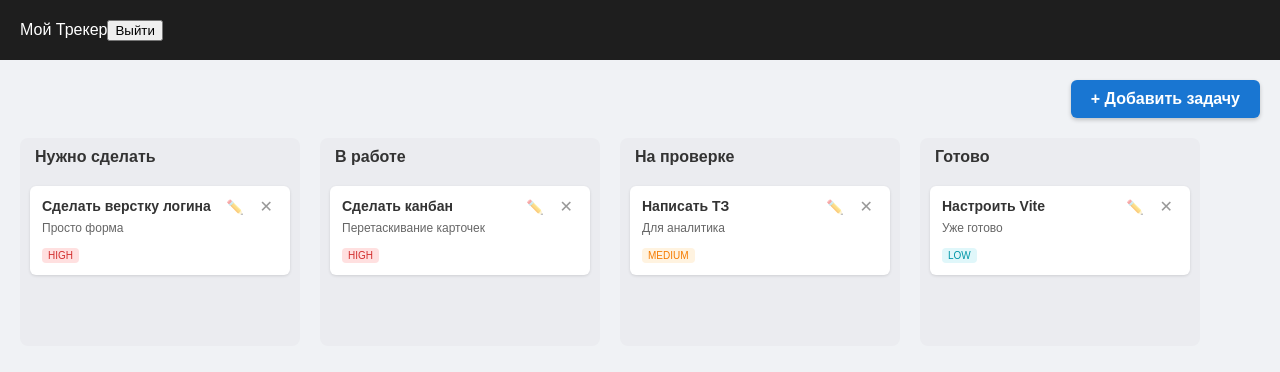
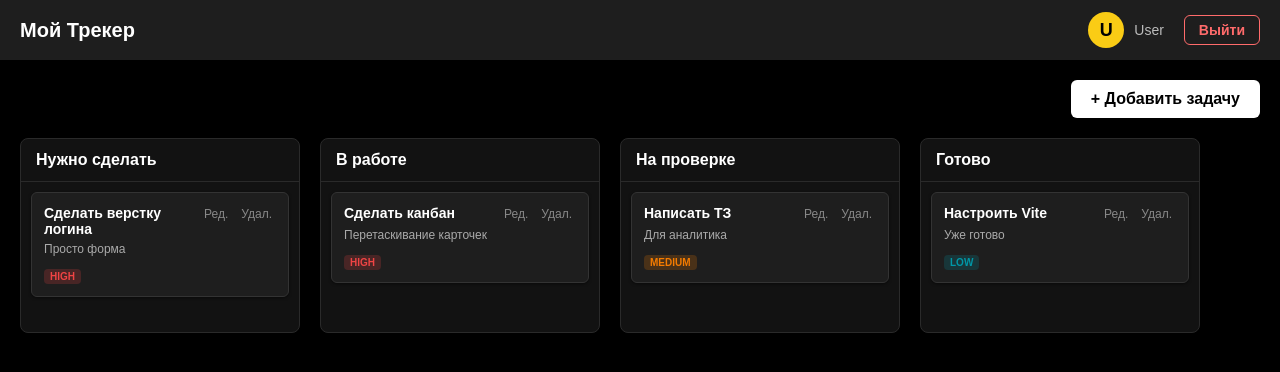
Before and after one commit to KonstantinMAY/Training-task-tracker, a React (Vite) app in the folder frontend/: page /board in a window 1280 px wide. Shown: the top 372 px of the page. Built offline with nearby package versions, Linux system fonts and the light colour scheme.

Commit message:
feat: темная тема, красивый логин и шапка, замена иконок на кнопки

```diff
--- a/frontend/src/App.css
+++ b/frontend/src/App.css
@@ -1,184 +1,162 @@
-.counter {
-  font-size: 16px;
-  padding: 5px 10px;
-  border-radius: 5px;
-  color: var(--accent);
-  background: var(--accent-bg);
-  border: 2px solid transparent;
-  transition: border-color 0.3s;
-  margin-bottom: 24px;
-
-  &:hover {
-    border-color: var(--accent-border);
-  }
-  &:focus-visible {
-    outline: 2px solid var(--accent);
-    outline-offset: 2px;
-  }
+/* =========================================
+   СТИЛИ ДЛЯ ЛОГИНА (Темная тема)
+   ========================================= */
+.login-container {
+  display: flex;
+  justify-content: center;
+  align-items: center;
+  height: 100vh;
+  background-color: #000000; /* Черный фон */
 }
 
-.hero {
-  position: relative;
-
-  .base,
-  .framework,
-  .vite {
-    inset-inline: 0;
-    margin: 0 auto;
+.login-form {
+  background: #121212; /* Темно-серая карточка, чтобы не сливалась */
+  padding: 40px;
+  border-radius: 16px;
+  border: 1px solid #2a2a2a; /* Тонкая рамка */
+  box-shadow: 0 15px 35px rgba(0, 0, 0, 0.8); /* Глубокая тень */
+  display: flex;
+  flex-direction: column;
+  gap: 20px;
+  width: 100%;
+  max-width: 400px;
 }
 
-  .base {
-    width: 170px;
-    position: relative;
-    z-index: 0;
+.login-form h2 {
+  text-align: center;
+  color: #ffffff; /* Белый заголовок */
+  margin: 0;
+  font-size: 28px;
 }
 
-  .framework,
-  .vite {
-    position: absolute;
+.login-subtitle {
+  text-align: center;
+  color: #888888; /* Серый подзаголовок */
+  margin: -10px 0 10px 0;
+  font-size: 14px;
 }
 
-  .framework {
-    z-index: 1;
-    top: 34px;
-    height: 28px;
-    transform: perspective(2000px) rotateZ(300deg) rotateX(44deg) rotateY(39deg)
-      scale(1.4);
+.input-group {
+  display: flex;
+  align-items: center;
 }
 
-  .vite {
-    z-index: 0;
-    top: 107px;
-    height: 26px;
-    width: auto;
-    transform: perspective(2000px) rotateZ(300deg) rotateX(40deg) rotateY(39deg)
-      scale(0.8);
-  }
+.input-group input {
+  width: 100%;
+  /* Убрали большой отступ слева (45px), так как иконок больше нет */
+  padding: 14px 15px;
+  background-color: #1e1e1e; /* Темный фон инпута */
+  color: #ffffff; /* Белый текст при вводе */
+  border: 2px solid #333333; /* Темная рамка */
+  border-radius: 8px;
+  font-size: 16px;
+  transition: all 0.3s;
+  box-sizing: border-box;
+  outline: none;
 }
 
-#center {
-  display: flex;
-  flex-direction: column;
-  gap: 25px;
-  place-content: center;
-  place-items: center;
-  flex-grow: 1;
-
-  @media (max-width: 1024px) {
-    padding: 32px 20px 24px;
-    gap: 18px;
-  }
+.input-group input::placeholder {
+  color: #666666; /* Темно-серый плейсхолдер */
 }
 
-#next-steps {
-  display: flex;
-  border-top: 1px solid var(--border);
-  text-align: left;
-
-  & > div {
-    flex: 1 1 0;
-    padding: 32px;
-    @media (max-width: 1024px) {
-      padding: 24px 20px;
-    }
+.input-group input:focus {
+  border-color: #ffffff; /* При клике рамка становится белой */
+  box-shadow: 0 0 0 3px rgba(255, 255, 255, 0.1);
 }
 
-  .icon {
-    margin-bottom: 16px;
-    width: 22px;
-    height: 22px;
+.error-message {
+  background: rgba(239, 68, 68, 0.1); /* Полупрозрачный красный фон */
+  color: #ef4444;
+  padding: 10px;
+  border-radius: 8px;
+  font-size: 14px;
+  text-align: center;
+  border: 1px solid #ef4444;
 }
 
-  @media (max-width: 1024px) {
-    flex-direction: column;
-    text-align: center;
-  }
+.login-btn {
+  padding: 14px;
+  background-color: #ffffff; /* Белая кнопка */
+  color: #000000; /* Черный текст */
+  border: none;
+  border-radius: 8px;
+  font-size: 16px;
+  font-weight: bold;
+  cursor: pointer;
+  transition: all 0.2s;
 }
 
-#docs {
-  border-right: 1px solid var(--border);
-
-  @media (max-width: 1024px) {
-    border-right: none;
-    border-bottom: 1px solid var(--border);
-  }
+.login-btn:hover {
+  background-color: #e0e0e0; /* Чуть темнеет при наведении */
+  transform: translateY(-2px);
+  box-shadow: 0 5px 15px rgba(255, 255, 255, 0.2);
 }
 
-#next-steps ul {
-  list-style: none;
-  padding: 0;
+/* =========================================
+   СТИЛИ ДЛЯ ШАПКИ (Header)
+   ========================================= */
+/* Переопределяем базовую шапку, чтобы добавить justify-content */
+.app-header {
   display: flex;
-  gap: 8px;
-  margin: 32px 0 0;
+  justify-content: space-between !important; /* Кнопка справа */
+  align-items: center;
+  padding: 0 20px;
+  height: 60px;
+  background-color: #1e1e1e;
+  color: white;
+}
 
 .logo {
-    height: 18px;
+  font-size: 20px;
+  font-weight: 800;
+  display: flex;
+  align-items: center;
+  gap: 10px;
 }
 
-  a {
-    color: var(--text-h);
-    font-size: 16px;
-    border-radius: 6px;
-    background: var(--social-bg);
+.header-right {
   display: flex;
-    padding: 6px 12px;
   align-items: center;
-    gap: 8px;
-    text-decoration: none;
-    transition: box-shadow 0.3s;
-
-    &:hover {
-      box-shadow: var(--shadow);
-    }
-    .button-icon {
-      height: 18px;
-      width: 18px;
-    }
+  gap: 20px;
 }
 
-  @media (max-width: 1024px) {
-    margin-top: 20px;
-    flex-wrap: wrap;
-    justify-content: center;
-
-    li {
-      flex: 1 1 calc(50% - 8px);
+.user-profile {
+  display: flex;
+  align-items: center;
+  gap: 10px;
 }
 
-    a {
-      width: 100%;
+.avatar {
+  width: 36px;
+  height: 36px;
+  background: #facc15;
+  color: #000000;
+  border-radius: 50%;
+  display: flex;
   justify-content: center;
-      box-sizing: border-box;
-    }
-  }
+  align-items: center;
+  font-weight: bold;
+  font-size: 18px;
 }
 
-#spacer {
-  height: 88px;
-  border-top: 1px solid var(--border);
-  @media (max-width: 1024px) {
-    height: 48px;
-  }
+.user-email {
+  font-size: 14px;
+  color: #bbb;
 }
 
-.ticks {
-  position: relative;
-  width: 100%;
-
-  &::before,
-  &::after {
-    content: '';
-    position: absolute;
-    top: -4.5px;
-    border: 5px solid transparent;
+.logout-btn {
+  background-color: transparent;
+  color: #ff6b6b;
+  border: 1px solid #ff6b6b;
+  padding: 6px 14px;
+  border-radius: 6px;
+  cursor: pointer;
+  font-size: 14px;
+  font-weight: 600;
+  transition: all 0.3s;
 }
 
-  &::before {
-    left: 0;
-    border-left-color: var(--border);
+.logout-btn:hover {
+  background-color: #ff6b6b;
+  color: white;
 }
-  &::after {
-    right: 0;
-    border-right-color: var(--border);
-  }
-}
--- a/frontend/src/components/KanbanBoard.tsx
+++ b/frontend/src/components/KanbanBoard.tsx
@@ -52,10 +52,10 @@ function TaskCard({ task, onEdit }: { task: Task; onEdit: (task: Task) => void }
         <h4>{task.title}</h4>
         <div className="task-actions">
           <button className="edit-btn" onClick={handleEdit} title="Редактировать">
-            ✏️
+            Ред.
           </button>
           <button className="delete-btn" onClick={handleDelete} title="Удалить">
-            ✕
+            Удал.
           </button>
         </div>
       </div>
--- a/frontend/src/index.css
+++ b/frontend/src/index.css
@@ -1,8 +1,13 @@
+/* --- БАЗОВЫЕ НАСТРОЙКИ --- */
+* {
+  box-sizing: border-box;
+}
+
 body {
   margin: 0;
   font-family: Arial, sans-serif;
-  background-color: #f0f2f5;
-  color: #333;
+  background-color: #000000;
+  color: #ffffff;
 }
 
 .app-container {
@@ -11,24 +16,14 @@ body {
   height: 100vh;
 }
 
-.app-header {
-  background-color: #1e1e1e;
-  color: white;
-  padding: 0 20px;
-  height: 60px;
-  display: flex;
-  align-items: center;
-}
-
 .board-container {
   flex: 1;
   padding: 20px;
-  overflow-x: auto; /* Чтобы можно было скроллить вбок, если колонок много */
+  overflow-x: auto;
+  background-color: #000000;
 }
 
-
-
-/* Стили для Канбан-доски */
+/* --- СТИЛИ КАНБАН-ДОСКИ --- */
 .kanban-board {
   display: flex;
   gap: 20px;
@@ -38,7 +33,8 @@ body {
 }
 
 .kanban-column {
-  background-color: #ebecf0;
+  background-color: #121212;
+  border: 1px solid #2a2a2a;
   border-radius: 8px;
   width: 280px;
   min-width: 280px;
@@ -48,9 +44,11 @@ body {
 }
 
 .kanban-column h3 {
-  padding: 10px 15px;
+  padding: 12px 15px;
   margin: 0;
   font-size: 16px;
+  color: #ffffff;
+  border-bottom: 1px solid #2a2a2a;
 }
 
 .column-content {
@@ -62,13 +60,21 @@ body {
   min-height: 150px;
 }
 
+/* --- КАРТОЧКИ ЗАДАЧ --- */
 .task-card {
-  background: white;
+  background: #1e1e1e;
+  border: 1px solid #333;
   border-radius: 6px;
   padding: 12px;
-  box-shadow: 0 1px 3px rgba(0,0,0,0.12);
+  box-shadow: 0 1px 3px rgba(0,0,0,0.5);
   cursor: grab;
   user-select: none;
+  transition: transform 0.2s ease, box-shadow 0.2s ease;
+}
+
+.task-card:hover {
+  transform: translateY(-3px);
+  box-shadow: 0 8px 15px rgba(255,255,255,0.05) !important;
 }
 
 .task-card:active {
@@ -78,39 +84,40 @@ body {
 .task-card h4 {
   margin: 0 0 5px 0;
   font-size: 14px;
+  color: #ffffff;
 }
 
 .task-card p {
   margin: 0 0 10px 0;
   font-size: 12px;
-  color: #666;
+  color: #aaaaaa;
 }
 
+/* --- ПРИОРИТЕТЫ --- */
 .priority {
   font-size: 10px;
   padding: 2px 6px;
   border-radius: 4px;
   text-transform: uppercase;
+  font-weight: bold;
 }
 
 .priority.high {
-  background-color: #ffe0e0;
-  color: #d32f2f;
+  background-color: rgba(239, 68, 68, 0.2);
+  color: #ef4444;
+}
+
+.priority.medium {
+  background-color: rgba(245, 124, 0, 0.2);
+  color: #f57c00;
 }
 
 .priority.low {
-  background-color: #e0f7fa;
+  background-color: rgba(0, 151, 167, 0.2);
   color: #0097a7;
 }
 
-.dragging {
-  opacity: 0.8;
-  transform: scale(1.05);
-}
-
-
-
-/* Кнопка добавления задачи */
+/* --- КНОПКА ДОБАВЛЕНИЯ --- */
 .board-header-actions {
   display: flex;
   justify-content: flex-end;
@@ -118,30 +125,31 @@ body {
 }
 
 .btn-add-task {
-  background-color: #1976d2;
-  color: white;
+  background-color: #ffffff;
+  color: #000000;
   border: none;
   padding: 10px 20px;
   border-radius: 6px;
   font-size: 16px;
   cursor: pointer;
   font-weight: bold;
-  box-shadow: 0 2px 4px rgba(0,0,0,0.2);
-  transition: background-color 0.2s;
+  transition: all 0.2s;
 }
 
 .btn-add-task:hover {
-  background-color: #1565c0;
+  background-color: #e0e0e0;
+  transform: translateY(-2px);
+  box-shadow: 0 5px 15px rgba(255, 255, 255, 0.2);
 }
 
-/* Стили модального окна */
+/* --- МОДАЛЬНОЕ ОКНО --- */
 .modal-overlay {
   position: fixed;
   top: 0;
   left: 0;
   right: 0;
   bottom: 0;
-  background-color: rgba(0, 0, 0, 0.5);
+  background-color: rgba(0, 0, 0, 0.8);
   display: flex;
   justify-content: center;
   align-items: center;
@@ -149,11 +157,13 @@ body {
 }
 
 .modal-content {
-  background: white;
+  background: #1e1e1e;
+  border: 1px solid #333;
   padding: 30px;
   border-radius: 8px;
   width: 400px;
-  box-shadow: 0 4px 12px rgba(0,0,0,0.15);
+  box-shadow: 0 4px 12px rgba(0,0,0,0.5);
+  color: #ffffff;
 }
 
 .modal-content h2 {
@@ -172,7 +182,9 @@ body {
 .modal-form select {
   width: 100%;
   padding: 10px;
-  border: 1px solid #ccc;
+  background-color: #121212;
+  color: #ffffff;
+  border: 1px solid #444;
   border-radius: 4px;
   font-family: inherit;
   box-sizing: border-box;
@@ -192,7 +204,8 @@ body {
 
 .btn-cancel {
   padding: 8px 16px;
-  background-color: #e0e0e0;
+  background-color: #333;
+  color: #fff;
   border: none;
   border-radius: 4px;
   cursor: pointer;
@@ -200,47 +213,15 @@ body {
 
 .btn-submit {
   padding: 8px 16px;
-  background-color: #1976d2;
-  color: white;
+  background-color: #ffffff;
+  color: #000000;
   border: none;
   border-radius: 4px;
   cursor: pointer;
+  font-weight: bold;
 }
 
-
-
-/* --- Стили для кнопки удаления --- */
-.task-header {
-  display: flex;
-  justify-content: space-between;
-  align-items: flex-start;
-  margin-bottom: 5px;
-}
-
-.task-header h4 {
-  margin: 0;
-  flex: 1;
-}
-
-.delete-btn {
-  background: transparent;
-  border: none;
-  color: #999;
-  font-size: 16px;
-  cursor: pointer;
-  padding: 0 5px;
-  transition: color 0.2s;
-  line-height: 1;
-}
-
-.delete-btn:hover {
-  color: #d32f2f;
-}
-
-
-
-
-/* Кнопки действий на карточке */
+/* --- КНОПКИ НА КАРТОЧКАХ (Текстовые) --- */
 .task-header {
   display: flex;
   justify-content: space-between;
@@ -258,36 +239,47 @@ body {
   gap: 5px;
 }
 
-.edit-btn {
+.edit-btn, .delete-btn {
   background: transparent;
   border: none;
+  color: #888;
+  font-size: 12px;
   cursor: pointer;
-  font-size: 14px;
-  opacity: 0.5;
-  transition: opacity 0.2s;
+  padding: 2px 4px;
+  transition: color 0.2s;
 }
 
 .edit-btn:hover {
-  opacity: 1;
-}
-
-.delete-btn {
-  background: transparent;
-  border: none;
-  color: #999;
-  font-size: 16px;
-  cursor: pointer;
-  padding: 0 5px;
-  transition: color 0.2s;
-  line-height: 1;
+  color: #facc15;
 }
 
 .delete-btn:hover {
-  color: #d32f2f;
+  color: #ef4444;
 }
 
-/* Цвет для среднего приоритета */
-.priority.medium {
-  background-color: #fff3e0;
-  color: #f57c00;
+/* --- СКРОЛЛБАР --- */
+::-webkit-scrollbar {
+  width: 8px;
+  height: 8px;
 }
+::-webkit-scrollbar-track {
+  background: #121212;
+}
+::-webkit-scrollbar-thumb {
+  background: #444;
+  border-radius: 4px;
+}
+::-webkit-scrollbar-thumb:hover {
+  background: #666;
+}
+
+/* --- МОБИЛЬНАЯ ВЕРСИЯ --- */
+@media (max-width: 768px) {
+  .app-header {
+    padding: 0 10px;
+    height: 60px;
+  }
+  .board-container {
+    padding: 10px;
+  }
+}
--- a/frontend/src/pages/Board.tsx
+++ b/frontend/src/pages/Board.tsx
@@ -7,17 +7,31 @@ export default function Board() {
   const navigate = useNavigate();
   const [isModalOpen, setIsModalOpen] = useState(false);
 
+  // Достаем email пользователя для аватарки
+  const userEmail = localStorage.getItem('userEmail') || 'User';
+  const avatarLetter = userEmail.charAt(0).toUpperCase();
+
   return (
     <div className="app-container">
+      {/* --- ШАПКА С АВАТАРКОЙ (молния убрана) --- */}
       <header className="app-header">
-        <div className="logo">Мой Трекер</div>
-        <button className="logout-btn" onClick={() => navigate('/login')}>
-          Выйти
-        </button>
+        <div className="logo">
+          Мой Трекер
+        </div>
+
+        <div className="header-right">
+          <div className="user-profile">
+            <div className="avatar">{avatarLetter}</div>
+            <span className="user-email">{userEmail}</span>
+          </div>
+          <button className="logout-btn" onClick={() => navigate('/login')}>
+            Выйти
+          </button>
+        </div>
       </header>
 
       <main className="board-container">
-        {/* Кнопка добавления задачи */}
+        {/* --- ЛОГИКА ДОБАВЛЕНИЯ ЗАДАЧИ --- */}
         <div className="board-header-actions">
           <button className="btn-add-task" onClick={() => setIsModalOpen(true)}>
             + Добавить задачу
@@ -27,7 +41,7 @@ export default function Board() {
         <KanbanBoard />
       </main>
 
-      {/* Сама модалка */}
+      {/* --- МОДАЛКА --- */}
       <AddTaskModal
         isOpen={isModalOpen}
         onClose={() => setIsModalOpen(false)}
```
Also changed, not shown: frontend/src/pages/Login.tsx (+42 -12 lines). Lines whose indentation alone changed are shown as unchanged.
